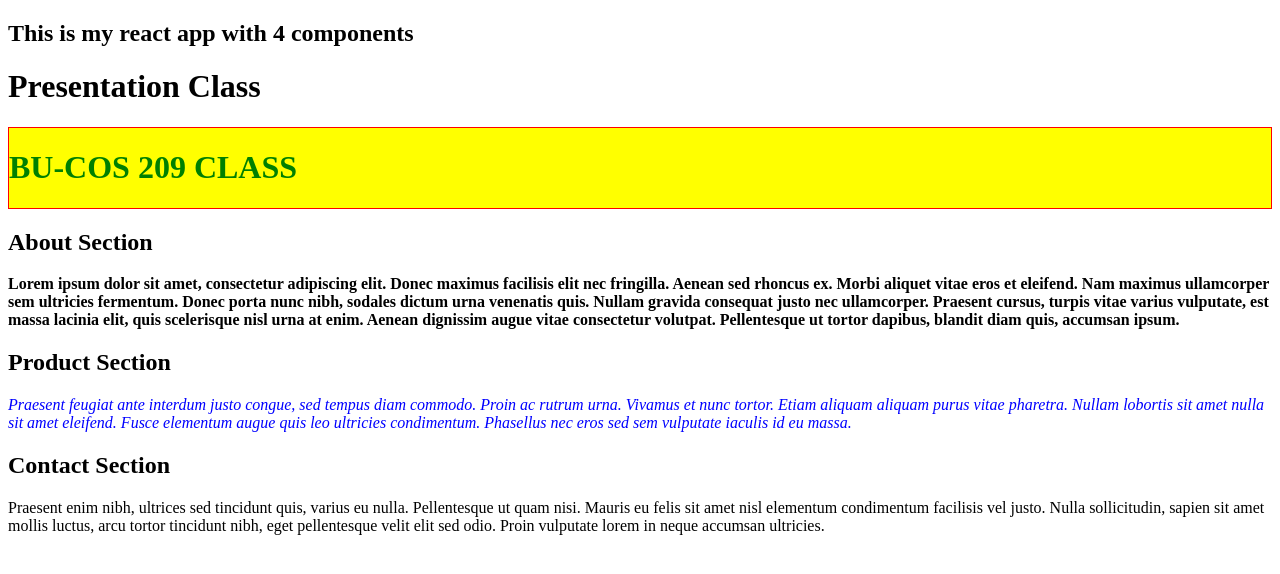
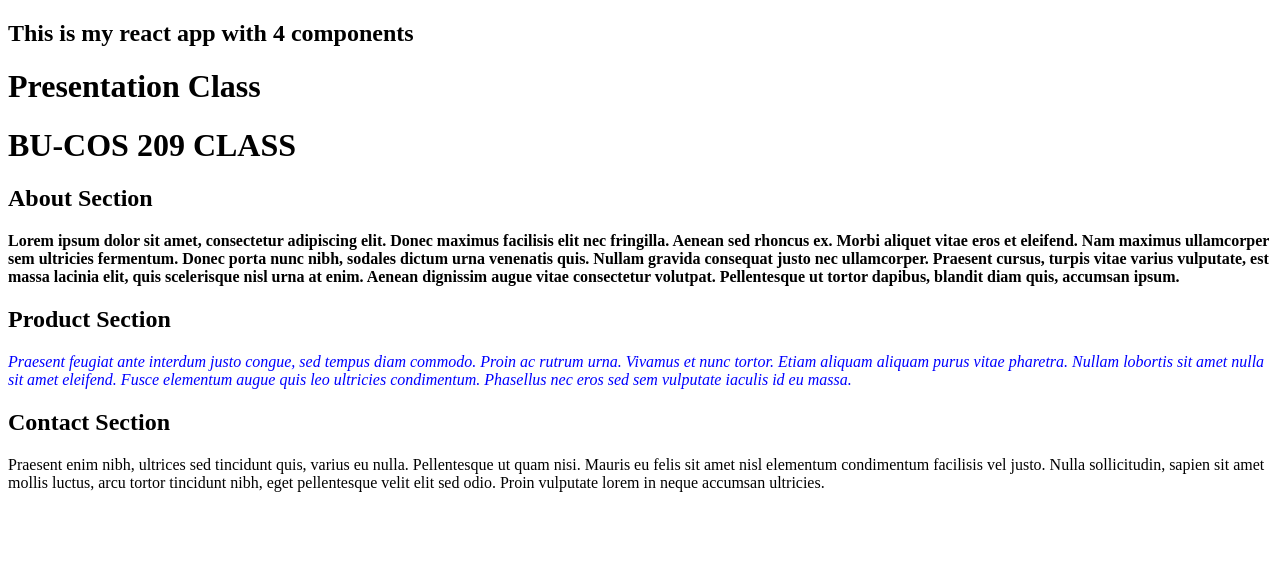
Before and after one commit to agunbiadeademola627-cyber/React-Class-Components-Agunbiade-Ademola-Nelson-24.1194, a React (Create React App) app in the folder reactclass/: page / in a window 1280 px wide. Shown: the top 574 px of the page. Built offline with nearby package versions, Linux system fonts and the light colour scheme.

Commit message:
Update Heading.js

```diff
--- a/reactclass/src/components/Heading.js
+++ b/reactclass/src/components/Heading.js
@@ -1,19 +1,12 @@
 import React from 'react';
 
 function Heading(){
-
-    const borderz = {
-        border: '1px solid red',
-        color: 'green',
-        backgroundColor: 'YELLOW'
-
-    };
-
     return (
-        <div style={borderz}>
+        <div>
             <h1>BU-COS 209 CLASS</h1>
         </div>
     );
 }
 
+
 export default Heading;
```
